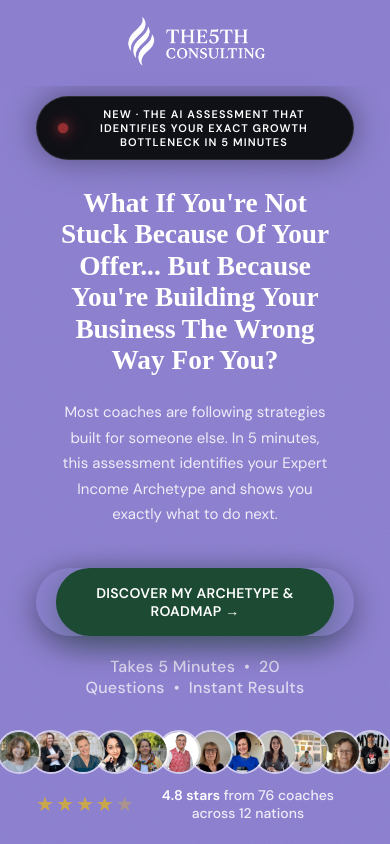
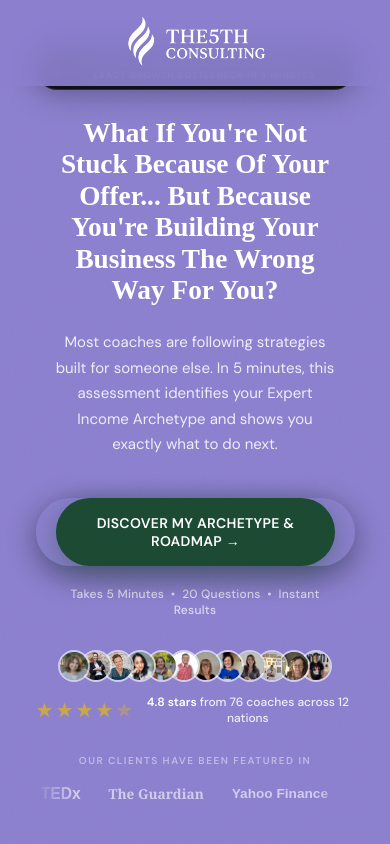
Before and after one commit to indrodip-cmd/quiz-deploy, a Next.js app: page / in a window 390 px wide. Shown: the top 844 px of the page. Built offline with nearby package versions, Linux system fonts and the light colour scheme; a web font is replaced by a local one.

Commit message:
Full mobile optimization for hero section — clamp sizing, avatar fix, marquee, CTA

```diff
--- a/app/globals.css
+++ b/app/globals.css
@@ -34,6 +34,7 @@ html, body { background: #0a0f0a; min-height: 100vh; }
 @media (max-width: 768px) {
   .testimonials-grid-responsive {
     grid-template-columns: 1fr !important;
+    padding: 0 16px !important;
   }
 }
 
--- a/app/page.tsx
+++ b/app/page.tsx
@@ -1366,7 +1366,7 @@ function LandingPage({ onStart }: { onStart: () => void }) {
       </motion.nav>
 
       {/* ══ HERO ══ */}
-      <section className="qp-hero">
+      <section className="qp-hero" style={{ padding: 'clamp(48px, 10vw, 120px) clamp(16px, 5vw, 48px) clamp(40px, 8vw, 80px)' }}>
         <div className="qp-hero-grain" aria-hidden="true" />
         <div className="qp-hero-inner">
 
@@ -1379,8 +1379,9 @@ function LandingPage({ onStart }: { onStart: () => void }) {
                 background:'#0f1117',
                 border:'1px solid rgba(255,255,255,0.12)',
                 borderRadius:'100px',
-                padding:'10px 22px',
+                padding:'8px 14px',
                 boxShadow:'0 0 32px rgba(0,0,0,0.4)',
+                maxWidth:'90vw',
               }}>
                 <span style={{
                   width:'8px',
@@ -1393,20 +1394,22 @@ function LandingPage({ onStart }: { onStart: () => void }) {
                   flexShrink:0,
                 }}></span>
                 <span style={{
-                  fontSize:'11px',
+                  fontSize:'clamp(9px, 2.2vw, 11px)',
                   fontWeight:'700',
                   letterSpacing:'0.1em',
                   textTransform:'uppercase',
                   color:'#ffffff',
+                  textAlign:'center',
+                  maxWidth:'90vw',
                 }}>NEW · The AI Assessment That Identifies Your Exact Growth Bottleneck In 5 Minutes</span>
               </div>
             </div>
           </motion.div>
 
           <motion.h1 className="qp-h1" initial="hidden" animate="visible" variants={fadeUp} custom={1} style={{
-            fontSize: 'clamp(28px, 3.2vw, 46px)',
+            fontSize: 'clamp(28px, 7vw, 72px)',
             fontWeight: 800,
-            lineHeight: 1.1,
+            lineHeight: 1.15,
             color: '#ffffff',
             textAlign: 'center',
             margin: '0 auto 24px',
@@ -1418,10 +1421,11 @@ function LandingPage({ onStart }: { onStart: () => void }) {
 
           <motion.p className="qp-hero-sub" initial="hidden" animate="visible" variants={fadeUp} custom={2} style={{
             maxWidth: '520px',
-            fontSize: '20px',
+            fontSize: 'clamp(14px, 3.5vw, 18px)',
             color: 'rgba(255,255,255,0.85)',
             lineHeight: 1.7,
             margin: '0 auto 40px',
+            padding: '0 8px',
           }}>
             Most coaches are following strategies built for someone else. In 5 minutes, this assessment identifies your Expert Income Archetype and shows you exactly what to do next.
           </motion.p>
@@ -1444,9 +1448,14 @@ function LandingPage({ onStart }: { onStart: () => void }) {
               }}
               whileHover={{ scale: 1.04, opacity: 1 }}
               whileTap={{ scale: 0.97 }}
-              style={{ borderRadius: '999px', display: 'inline-block' }}
+              style={{ borderRadius: '999px', display: 'flex', justifyContent: 'center', width: '100%', maxWidth: '420px', margin: '0 auto' }}
             >
-              <motion.button className="qp-btn-gold" onClick={onStart}>
+              <motion.button className="qp-btn-gold" onClick={onStart} style={{
+                width: '100%',
+                maxWidth: '420px',
+                fontSize: 'clamp(13px, 3.5vw, 16px)',
+                padding: '16px 24px',
+              }}>
                 DISCOVER MY ARCHETYPE &amp; ROADMAP →
               </motion.button>
             </motion.div>
@@ -1454,11 +1463,12 @@ function LandingPage({ onStart }: { onStart: () => void }) {
 
           <p style={{
             textAlign: 'center',
-            fontSize: '16px',
+            fontSize: 'clamp(12px, 3vw, 16px)',
             color: 'rgba(255,255,255,0.7)',
             fontWeight: '500',
             letterSpacing: '0.02em',
             marginTop: '20px',
+            padding: '0 16px',
           }}>
             Takes 5 Minutes&nbsp;&nbsp;•&nbsp;&nbsp;20 Questions&nbsp;&nbsp;•&nbsp;&nbsp;Instant Results
           </p>
@@ -1476,7 +1486,7 @@ function LandingPage({ onStart }: { onStart: () => void }) {
             }}
           >
             {/* Avatar strip */}
-            <div style={{ display: 'flex', alignItems: 'center' }}>
+            <div style={{ display: 'flex', alignItems: 'center', flexWrap: 'nowrap', overflowX: 'hidden' }}>
               {[
                 '/clients/c1.jpg',
                 '/clients/c2.jpg',
@@ -1494,12 +1504,12 @@ function LandingPage({ onStart }: { onStart: () => void }) {
                 <div
                   key={i}
                   style={{
-                    width: '44px',
-                    height: '44px',
+                    width: 'clamp(32px, 8vw, 44px)',
+                    height: 'clamp(32px, 8vw, 44px)',
                     borderRadius: '50%',
                     overflow: 'hidden',
                     border: '2px solid rgba(255,255,255,0.6)',
-                    marginLeft: i === 0 ? '0' : '-12px',
+                    marginLeft: i === 0 ? '0' : '-10px',
                     zIndex: 12 - i,
                     position: 'relative',
                     flexShrink: 0,
@@ -1532,7 +1542,7 @@ function LandingPage({ onStart }: { onStart: () => void }) {
                 <span style={{ color: '#c9a84c', fontSize: '20px', lineHeight: 1, opacity: 0.5 }}>★</span>
               </div>
               <span style={{
-                fontSize: '14px',
+                fontSize: 'clamp(12px, 3vw, 14px)',
                 color: 'rgba(255,255,255,0.85)',
                 fontWeight: '500',
               }}>
@@ -1577,17 +1587,17 @@ function LandingPage({ onStart }: { onStart: () => void }) {
                     flexDirection: 'row',
                     flexWrap: 'nowrap',
                     alignItems: 'center',
-                    gap: '80px',
-                    paddingRight: '80px',
+                    gap: 'clamp(28px, 6vw, 80px)',
+                    paddingRight: 'clamp(28px, 6vw, 80px)',
                     flexShrink: 0,
                   }}>
-                    <span style={{ fontSize: '28px', fontWeight: '700', color: 'rgba(255,255,255,0.6)', fontFamily: 'Georgia, serif', whiteSpace: 'nowrap' }}>Forbes</span>
-                    <span style={{ fontSize: '24px', fontWeight: '900', color: 'rgba(255,255,255,0.6)', fontFamily: 'Arial, sans-serif', whiteSpace: 'nowrap' }}>HuffPost</span>
-                    <span style={{ fontSize: '26px', fontWeight: '900', color: 'rgba(255,255,255,0.6)', fontFamily: 'Arial, sans-serif', whiteSpace: 'nowrap' }}>TEDx</span>
-                    <span style={{ fontSize: '24px', fontWeight: '700', color: 'rgba(255,255,255,0.6)', fontFamily: 'Georgia, serif', whiteSpace: 'nowrap' }}>The Guardian</span>
-                    <span style={{ fontSize: '22px', fontWeight: '700', color: 'rgba(255,255,255,0.6)', fontFamily: 'Arial, sans-serif', whiteSpace: 'nowrap' }}>Yahoo Finance</span>
-                    <span style={{ fontSize: '24px', fontWeight: '700', color: 'rgba(255,255,255,0.6)', fontFamily: 'Georgia, serif', whiteSpace: 'nowrap' }}>The New York Times</span>
-                    <span style={{ fontSize: '26px', fontWeight: '700', color: 'rgba(255,255,255,0.6)', fontFamily: 'Georgia, serif', whiteSpace: 'nowrap' }}>WSJ</span>
+                    <span style={{ fontSize: 'clamp(14px, 4vw, 28px)', fontWeight: '700', color: 'rgba(255,255,255,0.6)', fontFamily: 'Georgia, serif', whiteSpace: 'nowrap' }}>Forbes</span>
+                    <span style={{ fontSize: 'clamp(12px, 3.5vw, 24px)', fontWeight: '900', color: 'rgba(255,255,255,0.6)', fontFamily: 'Arial, sans-serif', whiteSpace: 'nowrap' }}>HuffPost</span>
+                    <span style={{ fontSize: 'clamp(14px, 4vw, 26px)', fontWeight: '900', color: 'rgba(255,255,255,0.6)', fontFamily: 'Arial, sans-serif', whiteSpace: 'nowrap' }}>TEDx</span>
+                    <span style={{ fontSize: 'clamp(12px, 3.5vw, 24px)', fontWeight: '700', color: 'rgba(255,255,255,0.6)', fontFamily: 'Georgia, serif', whiteSpace: 'nowrap' }}>The Guardian</span>
+                    <span style={{ fontSize: 'clamp(12px, 3.5vw, 22px)', fontWeight: '700', color: 'rgba(255,255,255,0.6)', fontFamily: 'Arial, sans-serif', whiteSpace: 'nowrap' }}>Yahoo Finance</span>
+                    <span style={{ fontSize: 'clamp(12px, 3.5vw, 24px)', fontWeight: '700', color: 'rgba(255,255,255,0.6)', fontFamily: 'Georgia, serif', whiteSpace: 'nowrap' }}>The New York Times</span>
+                    <span style={{ fontSize: 'clamp(14px, 4vw, 26px)', fontWeight: '700', color: 'rgba(255,255,255,0.6)', fontFamily: 'Georgia, serif', whiteSpace: 'nowrap' }}>WSJ</span>
                   </div>
                 ))}
               </div>
```
